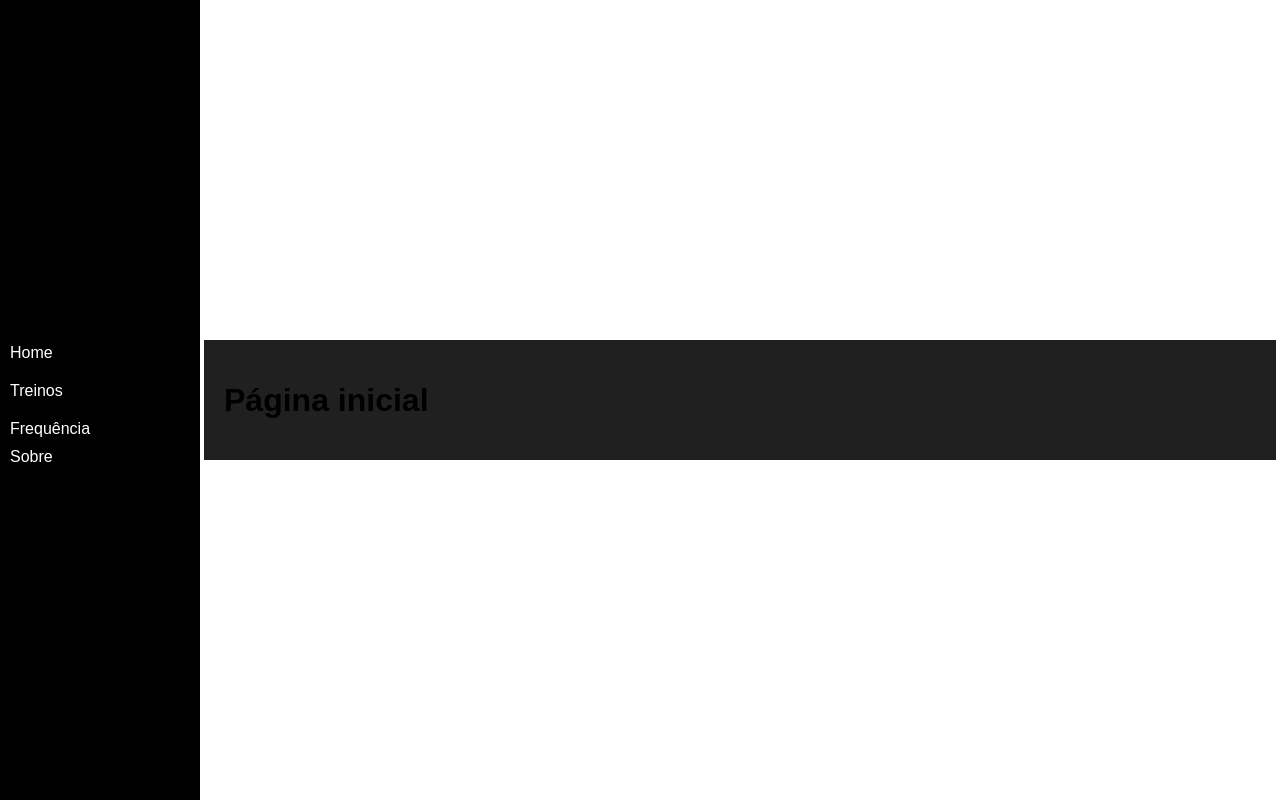
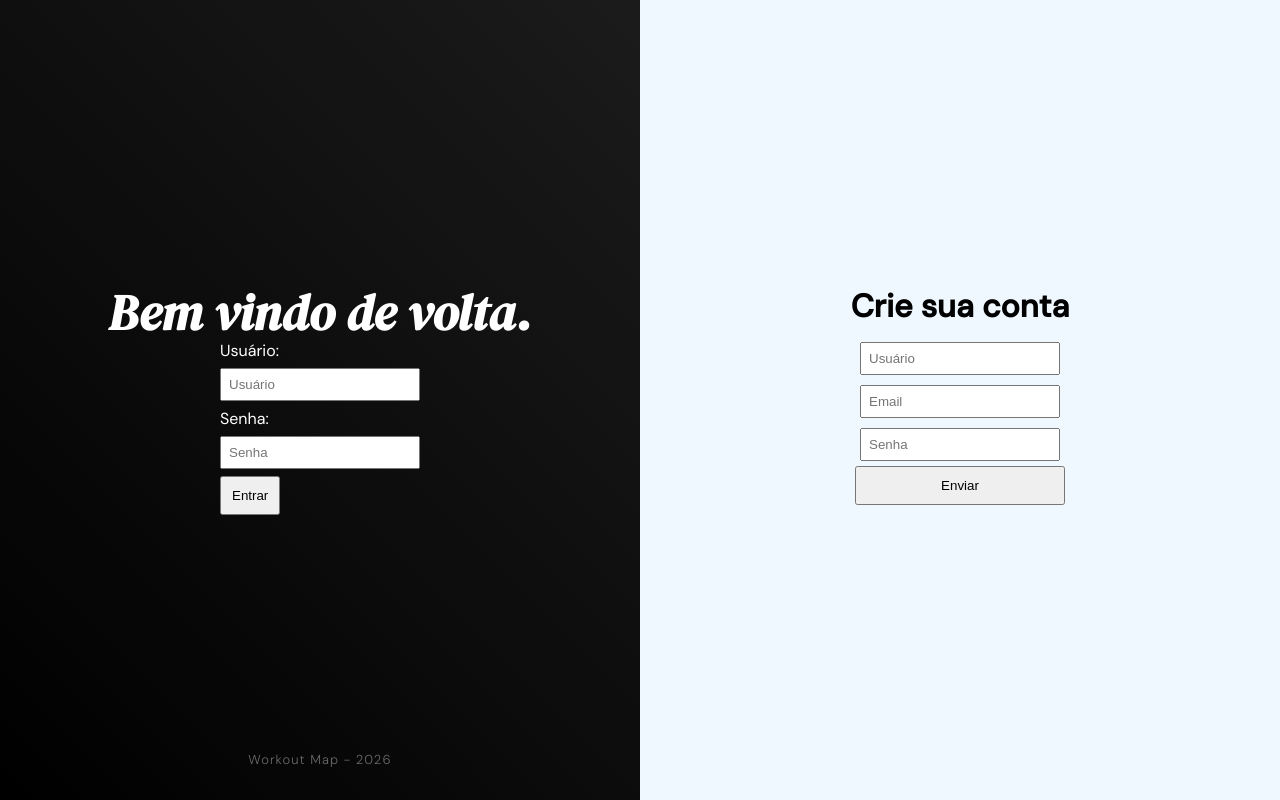
Before and after one commit to joaomelocomp/workout-map, a Flask app: page / in a window 1280 px wide. Run offline with Flask 3, Linux system fonts and the light colour scheme.

Commit message:
aprimorando estrutura

```diff
--- a/routes.py
+++ b/routes.py
@@ -1,8 +1,11 @@
 from flask import render_template
 
 def init_app(app):
+    @app.route('/')
+    def login():
+        return render_template('login.html')
 
-    @app.route('/')
+    @app.route('/home')
     def homepage():
         return render_template('home.html')
 
--- /dev/null
+++ b/static/login.css
@@ -0,0 +1,98 @@
+@import url('https://fonts.googleapis.com/css2?family=DM+Sans:opsz,wght@9..40,300;9..40,400;9..40,500&family=DM+Serif+Display:ital@0;1&display=swap');
+
+* {
+    margin: 0;
+    padding: 0;
+    box-sizing: border-box;
+}
+
+body {
+    font-family: 'DM Sans', sans-serif;
+}
+
+#main {
+    display: flex;
+    height: 100vh;
+}
+
+#esquerdo {
+    display: flex;
+    flex-direction: column;
+
+    background: linear-gradient(45deg, rgb(0, 0, 0), rgb(27, 27, 27));
+    flex: 1;
+
+    justify-content: center;
+    align-items: center;
+
+    position: relative;
+}
+
+#esquerdo h1 {
+    font-family: 'DM Serif Display', serif;
+    font-style: italic;
+    font-size: 50px;
+    color: #fff;
+    line-height: 1.1;
+    text-align: center;
+    position: relative;
+}
+
+#esquerdo p {
+    color: rgb(255, 255, 255);
+}
+
+#esquerdo .fim {
+    position: absolute;
+    bottom: 2rem;
+    color: rgba(255, 255, 255, 0.4);
+    font-size: 13px;
+    font-weight: 300;
+    letter-spacing: 0.08em;
+}
+#esquerdo form {
+    display: flex;
+    flex-direction: column;
+
+    align-items: baseline;
+}
+
+#esquerdo input {
+    padding: 7px;
+    width: 200px;
+
+    margin: 7px;
+}
+
+#esquerdo button {
+    padding: 10px;
+}
+
+#direito {
+    display: flex;
+    flex-direction: column;
+
+    background-color: aliceblue;
+    flex: 1;
+
+    justify-content: center;
+    align-items: center;
+}
+
+#direito form {
+    display: flex;
+    flex-direction: column;
+
+    padding: 10px;
+}
+
+#direito input {
+    padding: 7px;
+    width: 200px;
+
+    margin: 5px;
+}
+
+#direito button {
+    padding: 10px;
+}
--- a/static/sidebar.css
+++ b/static/sidebar.css
@@ -11,6 +11,7 @@ html, body {
     align-items: center;
 
     height: 100vh;
+    margin: 0px;
 }
 
 .sidebar {
@@ -28,9 +29,9 @@ html, body {
 .content {
     flex: 1;
     padding: 20px;
-    background-color: rgb(32, 32, 32);
+    background: linear-gradient(45deg, black, rgb(39, 39, 39));
 
-    margin: 4px;
+    margin: 10px;
 
 }
 
--- /dev/null
+++ b/templates/login.html
@@ -0,0 +1,35 @@
+<!DOCTYPE html>
+<html lang="en">
+<head>
+    <meta charset="UTF-8">
+    <meta name="viewport" content="width=device-width, initial-scale=1.0">
+    <title>Login</title>
+    <link rel="stylesheet" href="{{url_for('static', filename='login.css')}}">
+</head>
+<body>
+    <div id="main">
+        <div id="esquerdo">
+            <h1>Bem vindo de volta.</h1>
+            <form action="">
+                <p>Usuário:</p>
+                <input type="text" placeholder="Usuário">
+                <p>Senha:</p>
+                <input type="password" placeholder="Senha" autocomplete="new-password">
+                <button type="submit">Entrar</button>
+            </form>
+
+            <p class="fim">Workout Map - 2026</p>
+        </div>
+
+        <div id="direito">
+                <h1>Crie sua conta</h1>
+            <form action="">
+                <input type="text" placeholder="Usuário">
+                <input type="email" placeholder="Email">
+                <input type="password" placeholder="Senha" autocomplete="new-password">
+                <button type="submit">Enviar</button>
+            </form>
+        </div>
+    </div>
+</body>
+</html>
```
Also changed, not shown: other parts of static/sidebar.css (+177 -1 lines), static/addNewDiv.js (+52 -8 lines), templates/treinos.html (+38 -2 lines).
